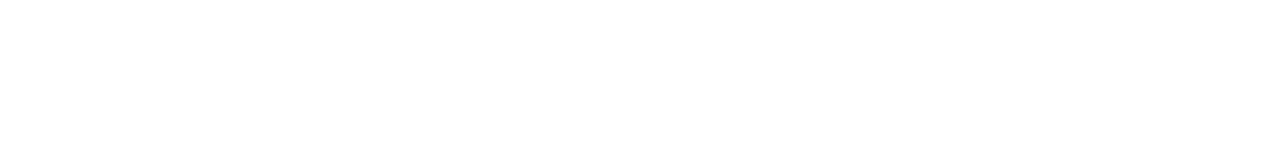
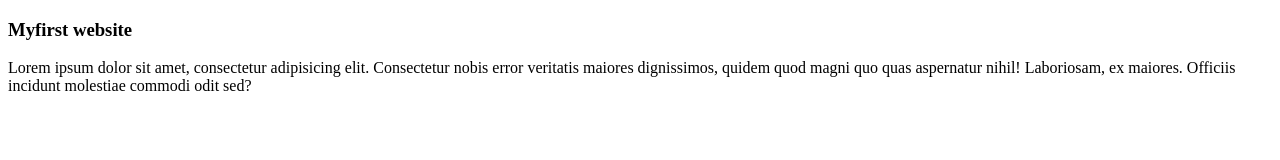
Before and after one commit to Farok-ahmed/my-simple-website, a plain HTML site: page index.html in a window 1280 px wide. Drawn offline with Linux system fonts and the light colour scheme.

Commit message:
first commit

```diff
--- a/index.html
+++ b/index.html
@@ -6,6 +6,7 @@
     <title>website</title>
 </head>
 <body>
-
+    <h3>Myfirst website</h3>
+    <p>Lorem ipsum dolor sit amet, consectetur adipisicing elit. Consectetur nobis error veritatis maiores dignissimos, quidem quod magni quo quas aspernatur nihil! Laboriosam, ex maiores. Officiis incidunt molestiae commodi odit sed?</p>
 </body>
 </html>
```
